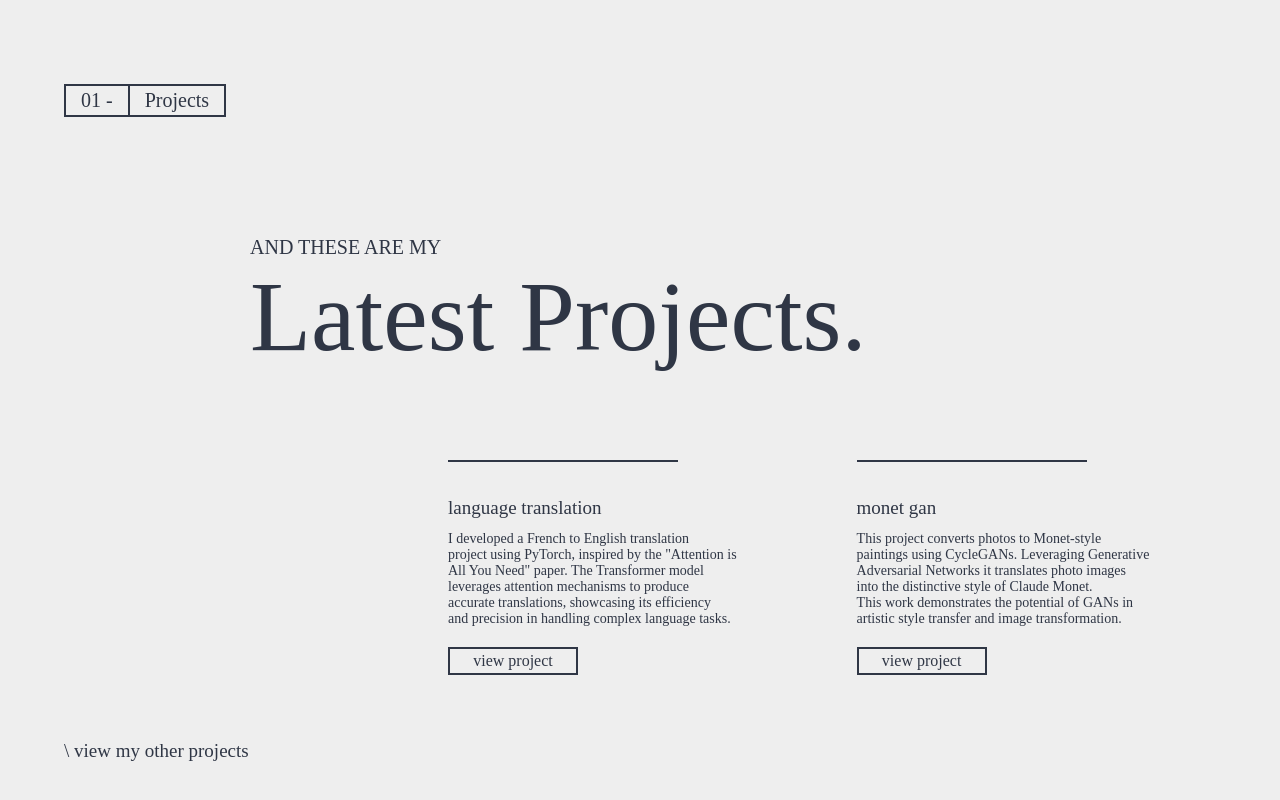
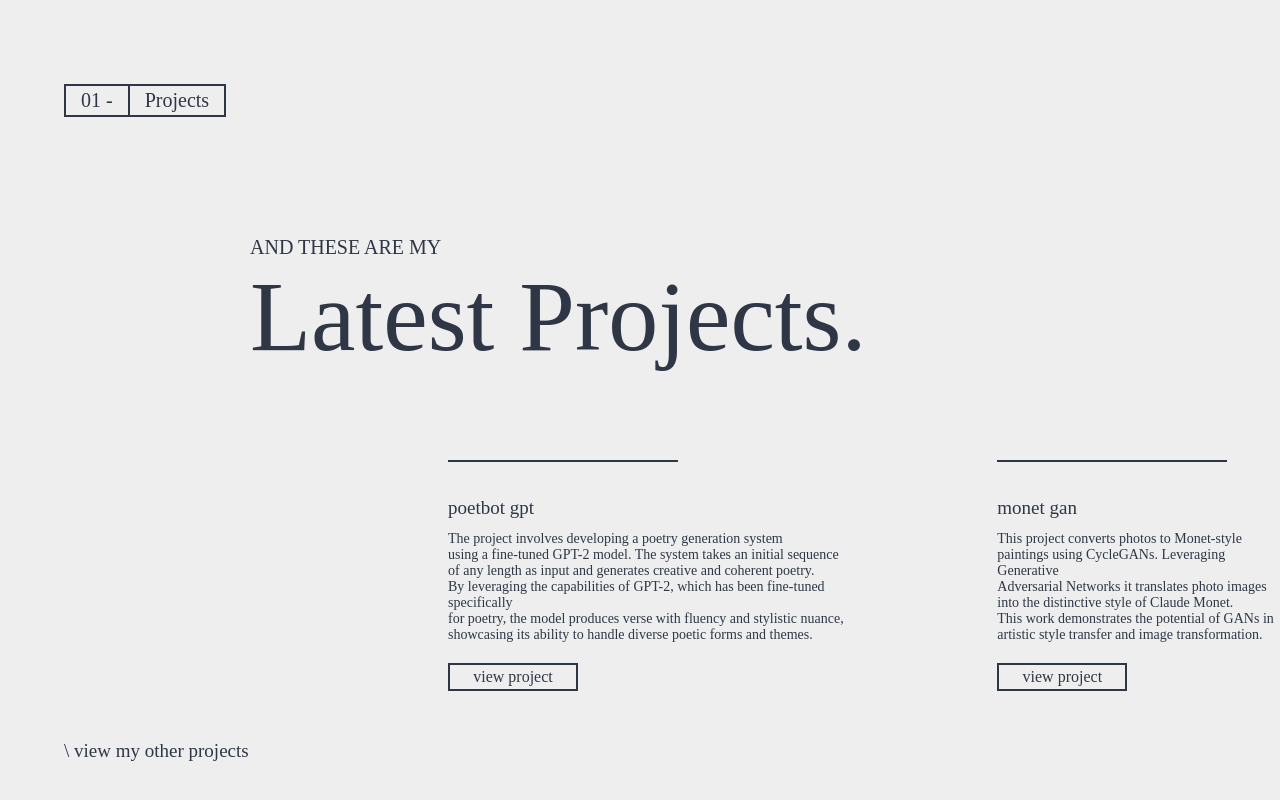
Before and after one commit to Vishnu-Raggav/vishnu-raggav.github.io, a plain HTML site: page index.html in a window 1280 px wide. Shown: the part 780-1580 px from the top of the page. Drawn offline with Linux system fonts and the light colour scheme.

Commit message:
changed summary project

```diff
--- a/index.html
+++ b/index.html
@@ -33,8 +33,7 @@
                 </p>
             </div>
             <p class='down_text'>/ scroll down</p>
-            <div id='line'><div>
-        </section>
+            <div id='line'><div> </section>
         <section class='pages'>
             <div class='page_info'>
                 <div class='page_num'><p>01 -</p></div>
@@ -47,14 +46,14 @@
             <div id='projects_wrapper'>
                 <div class='project_box'>
                     <div class='project_line'></div>
-                    <p class='sub_heading'>language translation</p>
+                    <p class='sub_heading'>poetbot gpt</p>
                     <p class='sub_text'>
-                        I developed a French to English translation<br>
-                        project using PyTorch, inspired by the "Attention is<br>
-                        All You Need" paper. The Transformer model<br>
-                        leverages attention mechanisms to produce<br>
-                        accurate translations, showcasing its efficiency<br>
-                        and precision in handling complex language tasks.
+                        The project involves developing a poetry generation system<br>
+                        using a fine-tuned GPT-2 model. The system takes an initial sequence<br>
+                        of any length as input and generates creative and coherent poetry.<br>
+                        By leveraging the capabilities of GPT-2, which has been fine-tuned specifically<br>
+                        for poetry, the model produces verse with fluency and stylistic nuance,<br>
+                        showcasing its ability to handle diverse poetic forms and themes.
                     </p>
                     <div class='button'>
                         <a href='https://huggingface.co/spaces/vishnuraggav/LanguageTranslation' target="_blank">view project</a>
```
